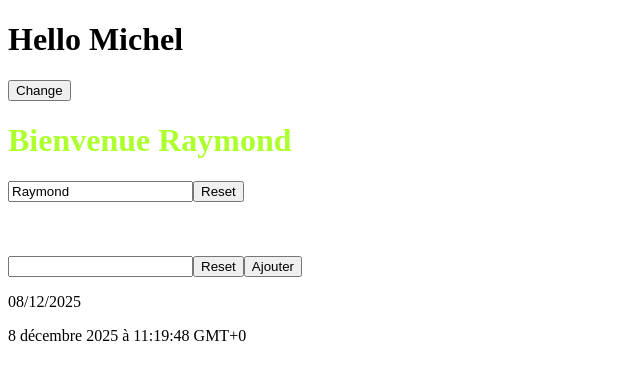
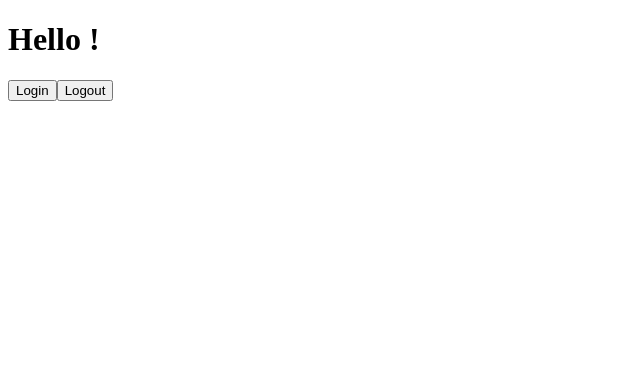
Before and after one commit to SylvainTropee/coursAngularCda34, an Angular app: page / in a window 1280 px wide. Shown: the top 380 px of the page, without its empty margins (0-640 px from the left). Built offline with nearby package versions, Linux system fonts and the light colour scheme.

Commit message:
mod4 demo 1 + signal

```diff
--- a/src/app/app.html
+++ b/src/app/app.html
@@ -1,3 +1 @@
-<app-mod2demo1></app-mod2demo1>
-<app-mod3demo1></app-mod3demo1>
-<app-mod3demo2></app-mod3demo2>
+<app-mod4demo1></app-mod4demo1>
--- a/src/app/app.ts
+++ b/src/app/app.ts
@@ -3,11 +3,13 @@ import { RouterOutlet } from '@angular/router';
 import {Mod2demo1} from './components/mod2demo1/mod2demo1';
 import {Mod3demo1} from './components/mod3demo1/mod3demo1';
 import {Mod3demo2} from './components/mod3demo2/mod3demo2';
+import {Mod4demo1} from './components/mod4demo1/mod4demo1';
 
 @Component({
   selector: 'app-root',
-  imports: [RouterOutlet, Mod2demo1, Mod3demo1, Mod3demo2],
+  imports: [RouterOutlet, Mod2demo1, Mod3demo1, Mod3demo2, Mod4demo1],
   templateUrl: './app.html',
+  standalone: true,
   styleUrl: './app.css'
 })
 export class App {
--- /dev/null
+++ b/src/app/components/mod4demo1/mod4demo1.html
@@ -0,0 +1,7 @@
+<h1>Hello !</h1>
+@if (user && user()?.name) {
+  <h2>{{ user()?.name }} est connecté </h2>
+}
+
+<button (click)="login()">Login</button>
+<button (click)="logout()">Logout</button>
--- /dev/null
+++ b/src/app/components/mod4demo1/mod4demo1.ts
@@ -0,0 +1,42 @@
+import {Component, Signal} from '@angular/core';
+import {Mod4demo1Service} from '../../services/mod4demo1Service';
+
+
+@Component({
+  selector: 'app-mod4demo1',
+  imports: [],
+  templateUrl: './mod4demo1.html',
+  styleUrl: './mod4demo1.css',
+  standalone: true
+})
+export class Mod4demo1 {
+
+  user?: Signal<{ name: string } | null>
+
+  // userService2 = inject(Mod4demo1Service)
+
+  constructor(private userService : Mod4demo1Service) {
+
+  }
+
+  ngOnInit(){
+    this.user = this.userService.user
+  }
+
+
+  login(){
+    this.userService.login()
+    // this.user = this.userService.user
+  }
+
+  logout(){
+    this.userService.logout()
+    //this.user = this.userService.user
+  }
+
+  isLogged(){
+    return this.userService.isLogged()
+  }
+
+
+}
--- /dev/null
+++ b/src/app/services/mod4demo1Service.ts
@@ -0,0 +1,26 @@
+import {Injectable, signal} from '@angular/core';
+
+@Injectable({
+  providedIn: 'root',
+})
+export class Mod4demo1Service {
+
+  // user: { name: string } | undefined
+  readonly user = signal<{name : string} | null>(null)
+
+  public login() {
+    this.user.set({name: "Sylvain"})
+    localStorage.setItem("user", JSON.stringify({name: "Sylvain"}))
+  }
+
+  public logout() {
+    localStorage.removeItem("user")
+    this.user.set(null);
+  }
+
+  public isLogged() : boolean {
+    return this.user() != undefined
+  }
+
+
+}
```
Also changed, not shown: src/app/components/mod4demo1/mod4demo1.css (added), 2 other files (tests, documents, lock files or other folders).
